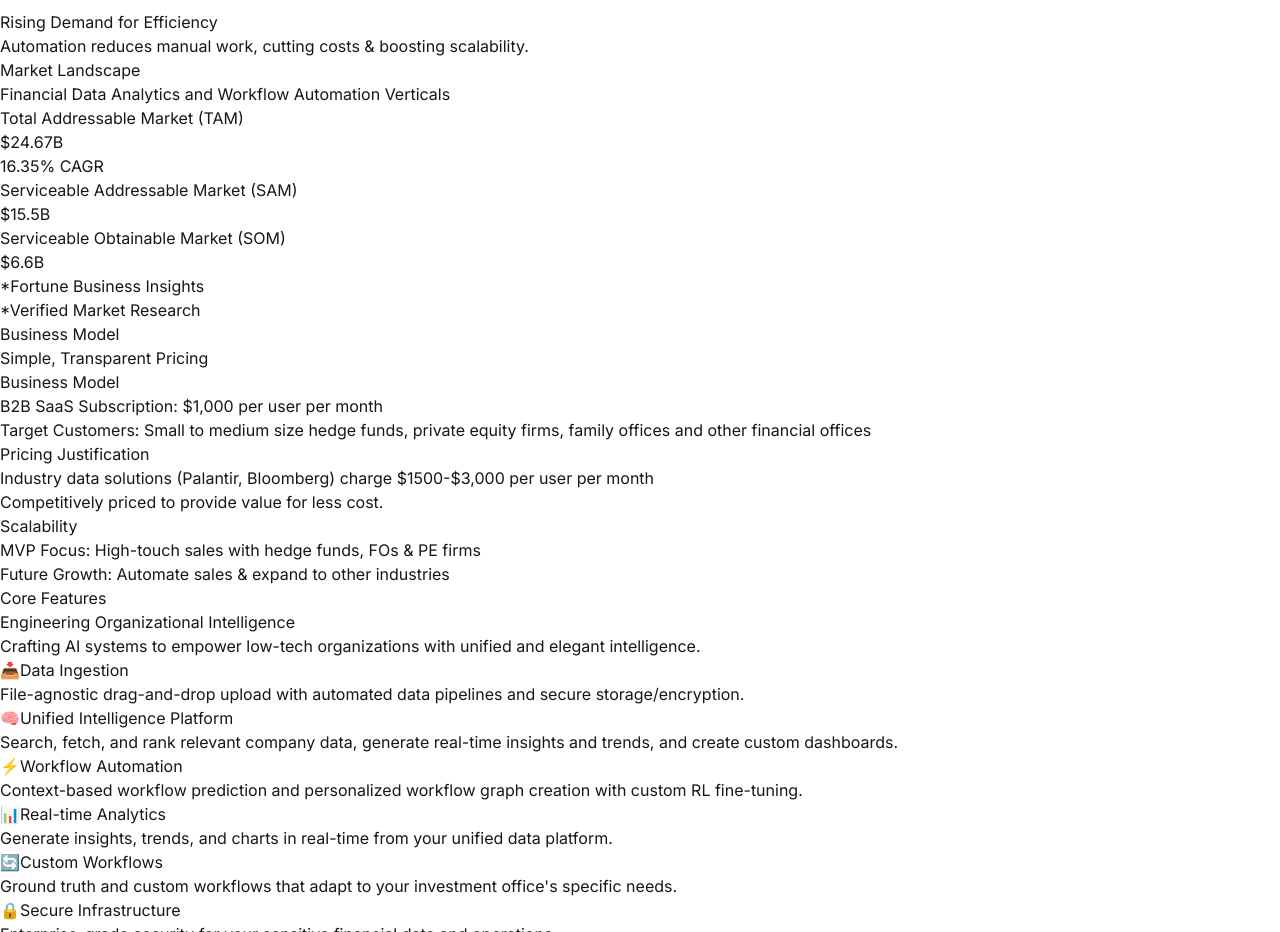
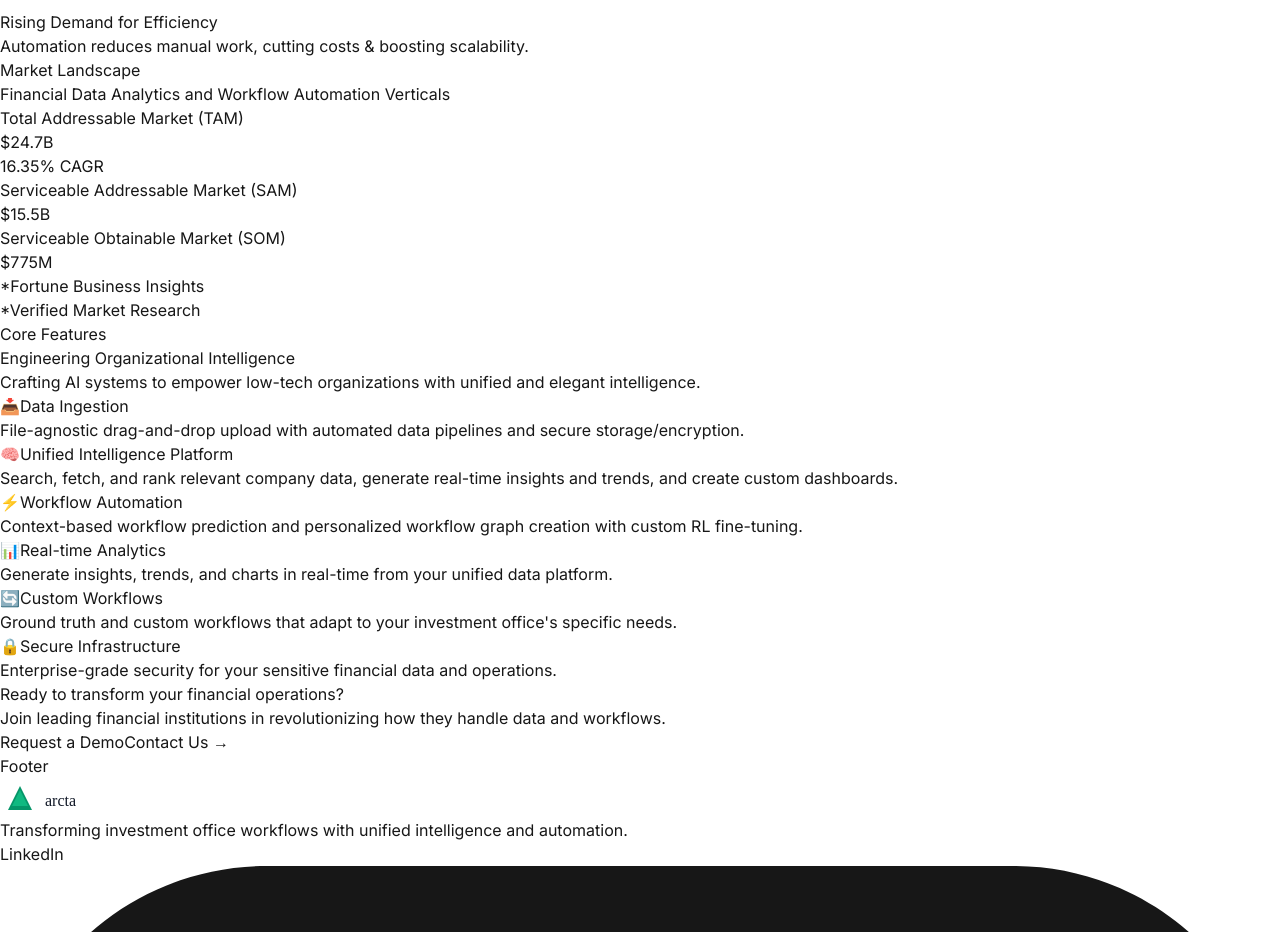
Before and after one commit to rvedula02/arcta-site, a Next.js app: page / in a window 1280 px wide. Shown: the part 7500-8432 px from the top of the page. Built offline with nearby package versions, Linux system fonts and the light colour scheme.

Commit message:
updating from slidedeck

```diff
--- a/src/app/page.tsx
+++ b/src/app/page.tsx
@@ -4,7 +4,6 @@ import Solution from '@/components/sections/Solution';
 import VideoDemo from '@/components/sections/VideoDemo';
 import Market from '@/components/sections/Market';
 import WhyNow from '@/components/sections/WhyNow';
-import Business from '@/components/sections/Business';
 
 const features = [
   {
@@ -48,7 +47,6 @@ export default function Home() {
       <VideoDemo />
       <WhyNow />
       <Market />
-      <Business />
 
       {/* Features section */}
       <div className="mx-auto mt-32 max-w-7xl px-6 sm:mt-40 lg:px-8">
--- a/src/components/sections/Market.tsx
+++ b/src/components/sections/Market.tsx
@@ -18,7 +18,7 @@ export default function Market() {
                 Total Addressable Market (TAM)
               </dt>
               <dd className="mt-4">
-                <span className="text-4xl font-bold tracking-tight text-emerald-600">$24.67B</span>
+                <span className="text-4xl font-bold tracking-tight text-emerald-600">$24.7B</span>
                 <p className="mt-2 text-base leading-7 text-gray-600">16.35% CAGR</p>
               </dd>
             </div>
@@ -35,7 +35,7 @@ export default function Market() {
                 Serviceable Obtainable Market (SOM)
               </dt>
               <dd className="mt-4">
-                <span className="text-4xl font-bold tracking-tight text-emerald-600">$6.6B</span>
+                <span className="text-4xl font-bold tracking-tight text-emerald-600">$775M</span>
               </dd>
             </div>
           </div>
```
